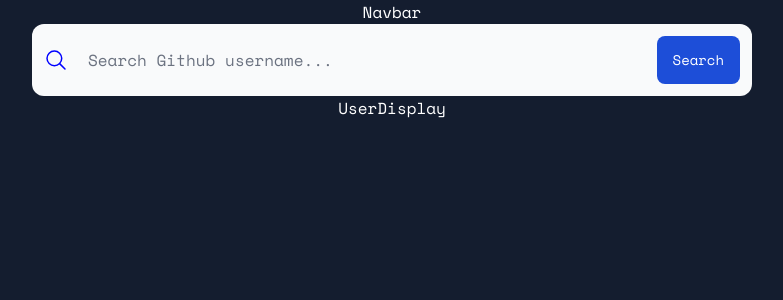
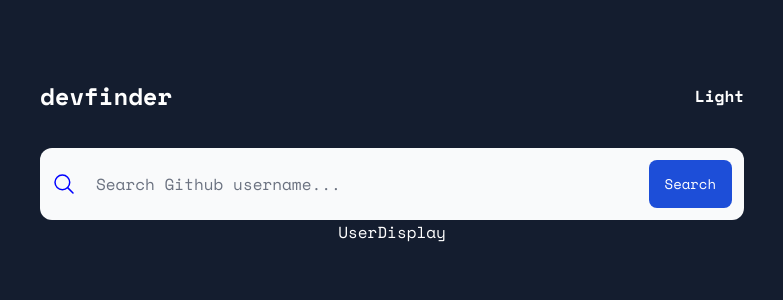
Before and after one commit to fahadshahbaz/DevFinder, a React (Vite) app: page / in a window 1280 px wide. Shown: the top 300 px of the page, without its empty margins (248-1031 px from the left). Built offline with nearby package versions, Linux system fonts and the light colour scheme.

Commit message:
Navbar part complete

```diff
--- a/src/Components/Navbar.jsx
+++ b/src/Components/Navbar.jsx
@@ -1,9 +1,14 @@
-import React from 'react'
+import React from "react";
 
 const Navbar = () => {
   return (
-    <div>Navbar</div>
-  )
-}
+    <section className="mt-10 sm:mt-20 w-full md:w-[650px] lg:w-[800px] mx-auto">
+      <div className="flex justify-between items-center px-4 sm:px-12">
+        <h1 className="text-2xl font-bold">devfinder</h1>
+        <div className="font-bold">Light</div>
+      </div>
+    </section>
+  );
+};
 
-export default Navbar
+export default Navbar;
--- a/src/Components/SearchBar.jsx
+++ b/src/Components/SearchBar.jsx
@@ -2,7 +2,7 @@ import React from "react";
 
 const SearchBar = () => {
   return (
-    <form className="w-full md:w-[650px] lg:w-[800px] mx-auto px-10">
+    <form className="w-full md:w-[650px] lg:w-[800px] mx-auto px-5 sm:px-12 mt-9">
       <div className="relative">
         <div className="absolute inset-y-0 start-0 flex items-center ps-3 pointer-events-none">
           <svg
@@ -30,7 +30,7 @@ const SearchBar = () => {
         </div>
         <input
           type="search"
-          className="block w-full px-4 py-6 ps-10 sm:ps-14 text-[0.70rem] md:text-base text-gray-900 rounded-xl bg-gray-50 dark:bg-[#1E2A47] placeholder-gray-500 dark:placeholder-white dark:text-white"
+          className="block w-full px-4 py-6 ps-10 sm:ps-14 text-[0.85rem] md:text-base text-gray-900 rounded-xl bg-gray-50 dark:bg-[#1E2A47] placeholder-gray-500 dark:placeholder-white dark:text-white"
           placeholder="Search Github username..."
           required
         />
```
